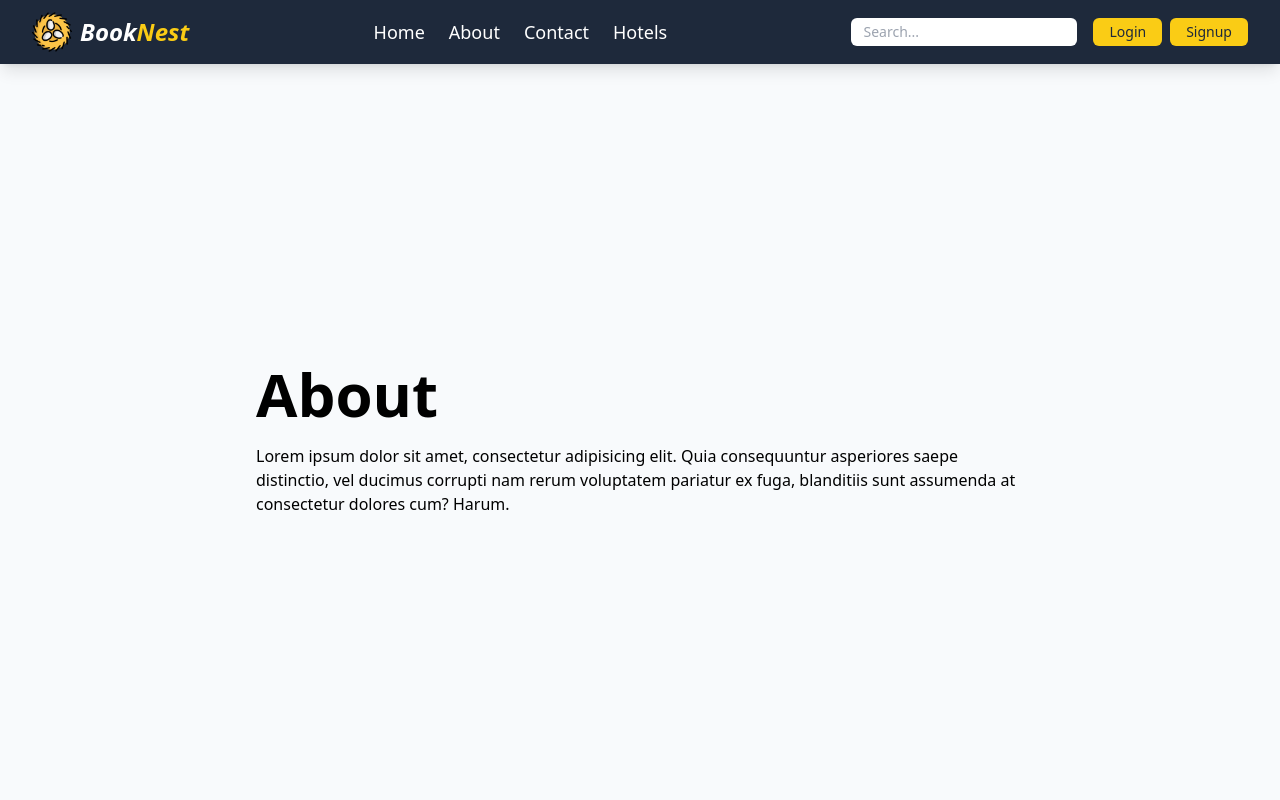
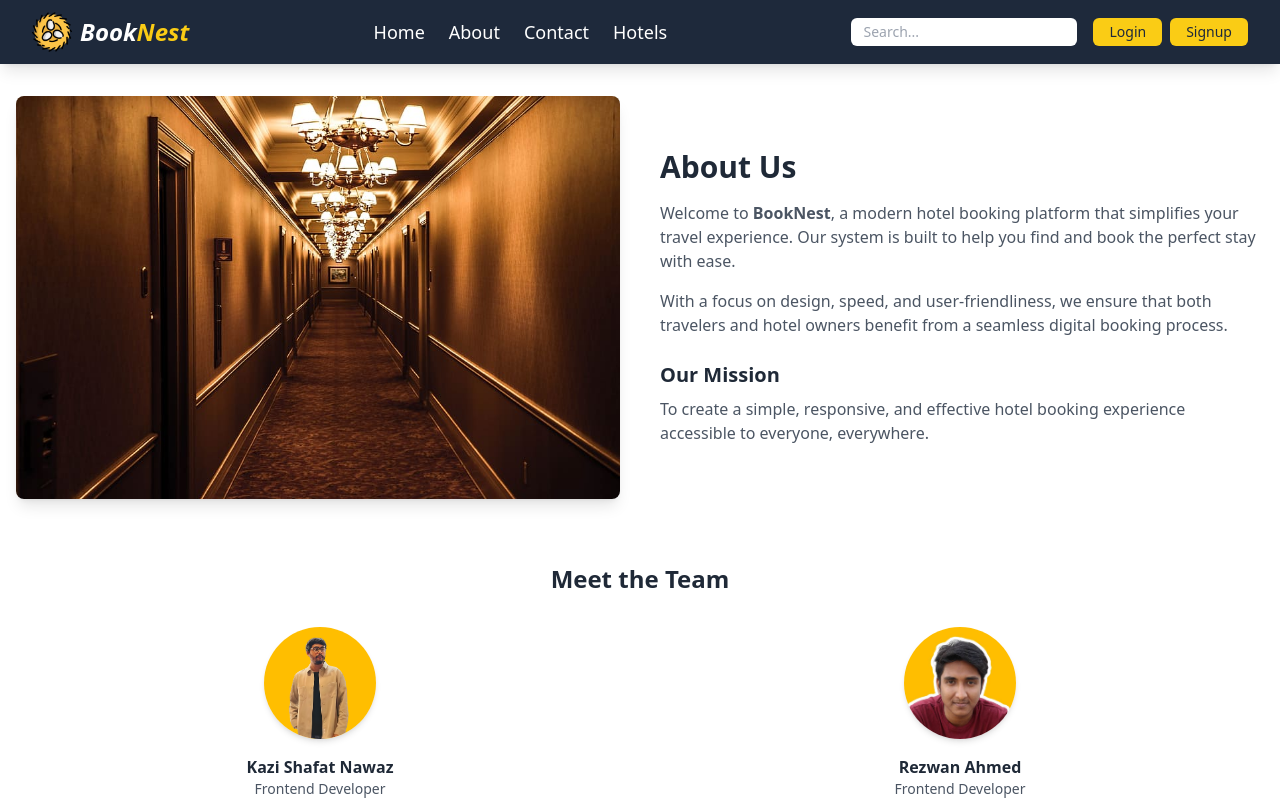
Before and after one commit to kazi-shafat-nawaz/BookNest, a React (Vite) app: page /about in a window 1280 px wide. Shown: the top 800 px of the page. Built offline with nearby package versions, Linux system fonts and the light colour scheme.

Commit message:
Developed About page

```diff
--- a/src/routes/About.jsx
+++ b/src/routes/About.jsx
@@ -2,21 +2,64 @@ import React from "react";
 
 const About = () => {
   return (
-    <div className="min-h-screen bg-slate-50 w-full flex items-center justify-center">
-      <div className="flex flex-col items-start max-w-3xl  gap-5 ">
-        <h1
-          className="text-6xl font-bold text-black
-text-center mt-20"
-        >
-          About
-        </h1>
+    <div className="bg-white text-gray-800 pt-24 px-4">
+      {/* Top Grid Section */}
+      <div className="max-w-7xl mx-auto grid grid-cols-1 md:grid-cols-2 gap-10 items-center">
+        {/* Left Column – Hotel Image */}
+        <div>
+          <img
+            src="/images/hotel3.jpg"
+            alt="Hotel"
+            className="w-full h-auto rounded-lg shadow-lg"
+          />
+        </div>
 
-        <p>
-          Lorem ipsum dolor sit amet, consectetur adipisicing elit. Quia
-          consequuntur asperiores saepe distinctio, vel ducimus corrupti nam
-          rerum voluptatem pariatur ex fuga, blanditiis sunt assumenda at
-          consectetur dolores cum? Harum.
-        </p>
+
+        <div>
+          <h2 className="text-3xl font-bold mb-4">About Us</h2>
+          <p className="mb-4 text-gray-600">
+            Welcome to <span className="font-semibold">BookNest</span>, a modern hotel booking platform that simplifies your travel experience. Our system is built to help you find and book the perfect stay with ease.
+          </p>
+          <p className="mb-4 text-gray-600">
+            With a focus on design, speed, and user-friendliness, we ensure that both travelers and hotel owners benefit from a seamless digital booking process.
+          </p>
+
+          <h3 className="text-xl font-semibold mt-6 mb-2">Our Mission</h3>
+          <p className="text-gray-600">
+            To create a simple, responsive, and effective hotel booking experience accessible to everyone, everywhere.
+          </p>
+        </div>
+      </div>
+
+      {/* Team Members */}
+      <div className="max-w-7xl mx-auto mt-16">
+        <h3 className="text-2xl font-bold text-center mb-8">Meet the Team</h3>
+        <div className="grid grid-cols-1 sm:grid-cols-1 md:grid-cols-2 gap-8 text-center mb-10 ">
+          {/* Team Member 1 */}
+          <div>
+            <img
+              src="/images/shafat.png"
+              alt="Shafat"
+              className="w-28 h-28 mx-auto rounded-full object-cover shadow-md"
+            />
+            <h4 className="mt-4 font-semibold">Kazi Shafat Nawaz</h4>
+            <p className="text-sm text-gray-600">Frontend Developer</p>
+          </div>
+
+          {/* Team Member 2 */}
+          <div>
+            <img
+              src="/images/rezwan.png"
+              alt="Rezwan"
+              className="w-28 h-28 mx-auto rounded-full object-cover shadow-md"
+            />
+            <h4 className="mt-4 font-semibold">Rezwan Ahmed</h4>
+            <p className="text-sm text-gray-600">Frontend Developer</p>
+          </div>
+
+
+
+        </div>
       </div>
     </div>
   );
```
Also changed, not shown: public/images/rezwan.png (added), public/images/shafat.png (added).
